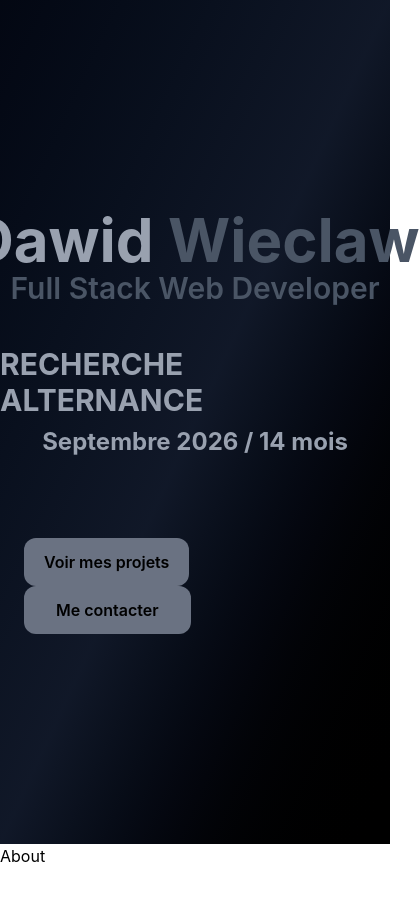
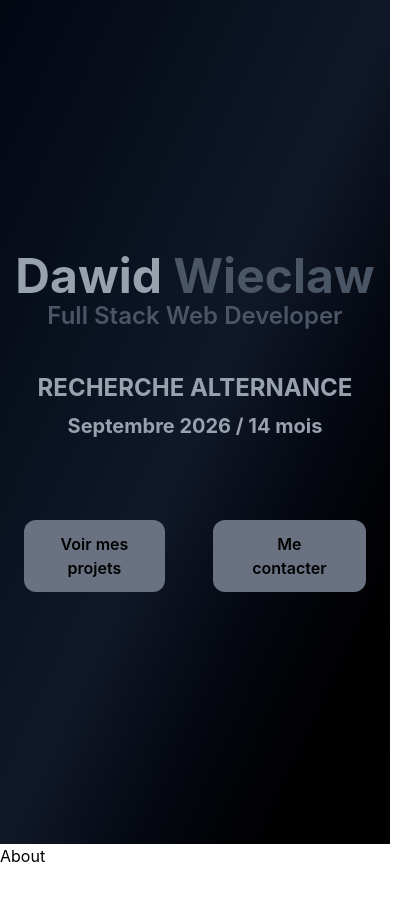
Before and after one commit to Dawid-Wieclaw/Portfolio-React, a React (Vite) app: page / in a window 390 px wide. Shown: the top 900 px of the page, 420 px wide, since content can reach past the window. Built offline with nearby package versions, Linux system fonts and the light colour scheme.

Commit message:
Hero section responsive

```diff
--- a/src/components/Hero.jsx
+++ b/src/components/Hero.jsx
@@ -12,20 +12,20 @@ export default function Hero() {
     return (
         <div className="min-h-screen text-white  font-semibold flex flex-col items-center justify-center relative bg-linear-to-br from-gray-950 via-gray-900 to-black">
 
-            <div className="flex md:text-9xl text-6xl font-bold">
+            <div className="flex md:text-9xl text-5xl font-bold">
                 <h2 className="text-gray-400">Dawid&nbsp;</h2>
                 <h2 className="text-gray-600">Wieclaw</h2>
             </div>
 
-            <p className="text-3xl text-gray-600 font-semibold">Full Stack Web Developer</p>
+            <p className="text-2xl text-gray-600 font-semibold">Full Stack Web Developer</p>
 
             <div className="flex flex-col text-gray-400 items-center mt-10 font-bold">
-                <p className="md:text-5xl text-3xl md:mt-10">RECHERCHE ALTERNANCE</p>
-                <p className="md:text-4xl text-2xl mt-2">Septembre 2026 / 14 mois</p>
+                <p className="md:text-5xl text-2xl md:mt-10">RECHERCHE ALTERNANCE</p>
+                <p className="md:text-4xl text-xl mt-2">Septembre 2026 / 14 mois</p>
             </div>
 
-            <div className="mt-20 text-black md:text-xl">
-                <button className="bg-gray-500 hover:bg-gray-300 p-3 md:px-7 px-5 rounded-xl border-black mx-6"
+            <div className="mt-20 text-black md:text-xl flex">
+                <button className="bg-gray-500 hover:bg-gray-300 p-3 md:px-7 px-4 rounded-xl border-black mx-6"
                     type="button"
                     onClick={() => scrollToSection("About")}>Voir mes projets</button>
 
```
